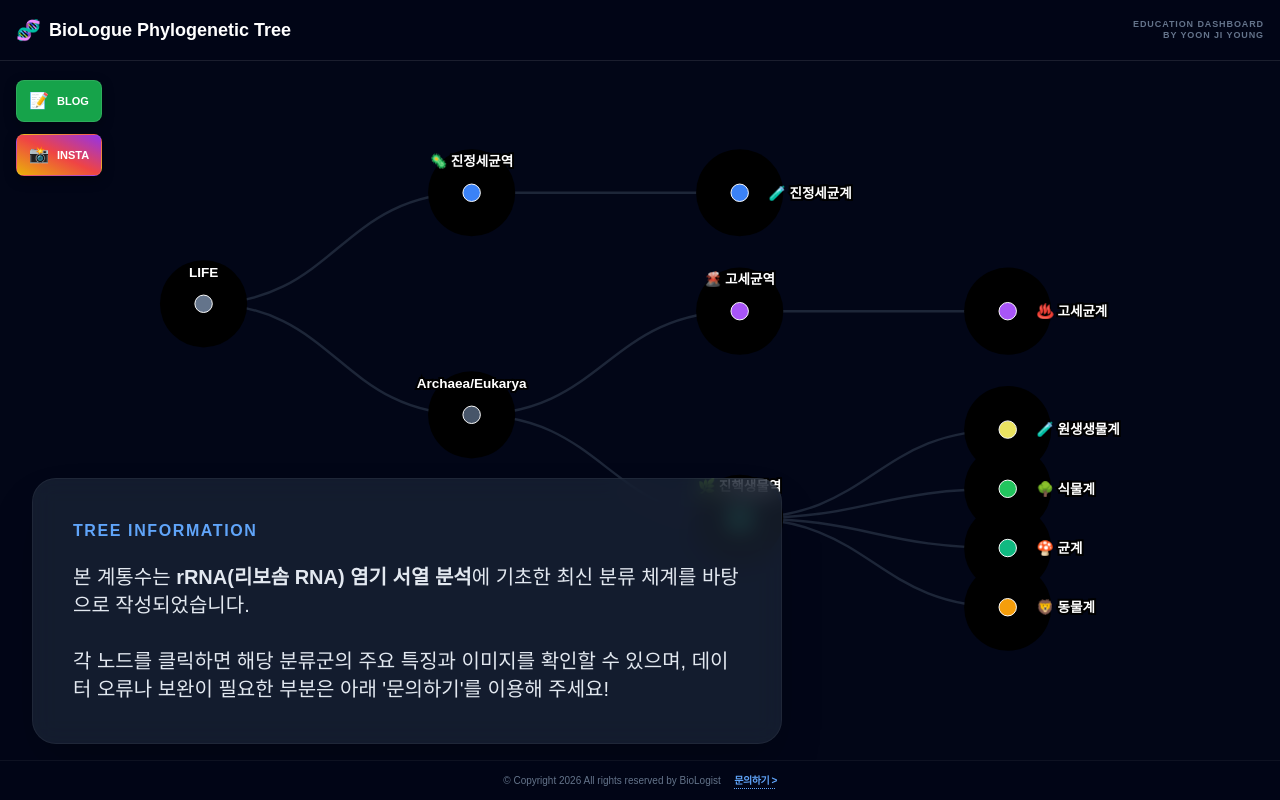
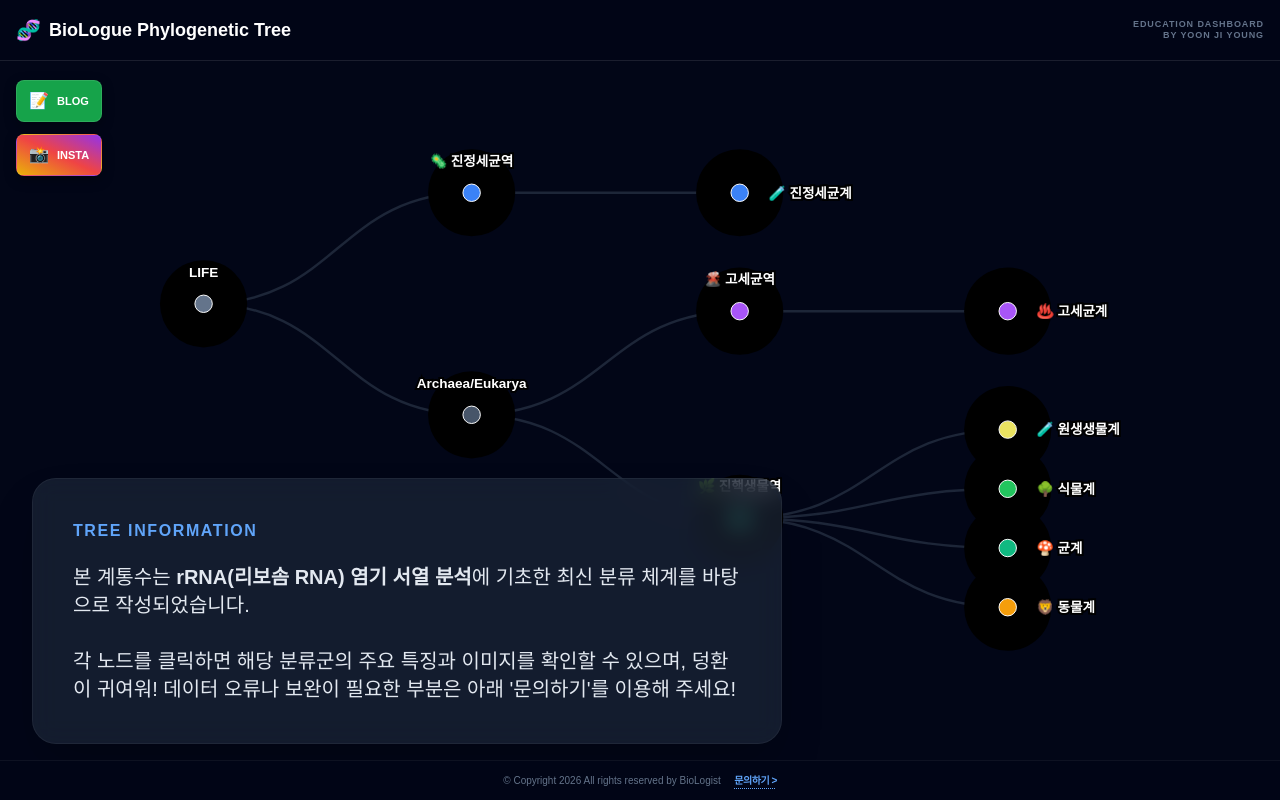
Before and after one commit to BioLogist-logue/BioTree, a plain HTML site: page index.html in a window 1280 px wide. Drawn offline with nearby package versions, Linux system fonts and the light colour scheme; a web font is replaced by a local one.

Commit message:
Add files via upload

```diff
--- a/index.html
+++ b/index.html
@@ -4,7 +4,7 @@
     <meta charset="UTF-8">
     <meta name="referrer" content="no-referrer">
     <meta name="viewport" content="width=device-width, initial-scale=1.0, maximum-scale=1.0, user-scalable=no">
-    <title>BioLogue - 생명의 나무 (V18)</title>
+    <title>BioLogue - 생물 계통수 🌿 (ver1.0)</title>
     <script src="https://d3js.org/d3.v7.min.js"></script>
     <script src="https://cdn.tailwindcss.com"></script>
     <style>
@@ -67,7 +67,7 @@
 
         <p class="text-[13px] md:text-base lg:text-lg xl:text-xl text-slate-200 leading-relaxed font-medium">
             본 계통수는 <b>rRNA(리보솜 RNA) 염기 서열 분석</b>에 기초한 최신 분류 체계를 바탕으로 작성되었습니다. <br><br>
-            각 노드를 클릭하면 해당 분류군의 주요 특징과 이미지를 확인할 수 있으며, 데이터 오류나 보완이 필요한 부분은 아래 '문의하기'를 이용해 주세요!
+            각 노드를 클릭하면 해당 분류군의 주요 특징과 이미지를 확인할 수 있으며, 덩환이 귀여워! 데이터 오류나 보완이 필요한 부분은 아래 '문의하기'를 이용해 주세요!
         </p>
     </div>
 
```
